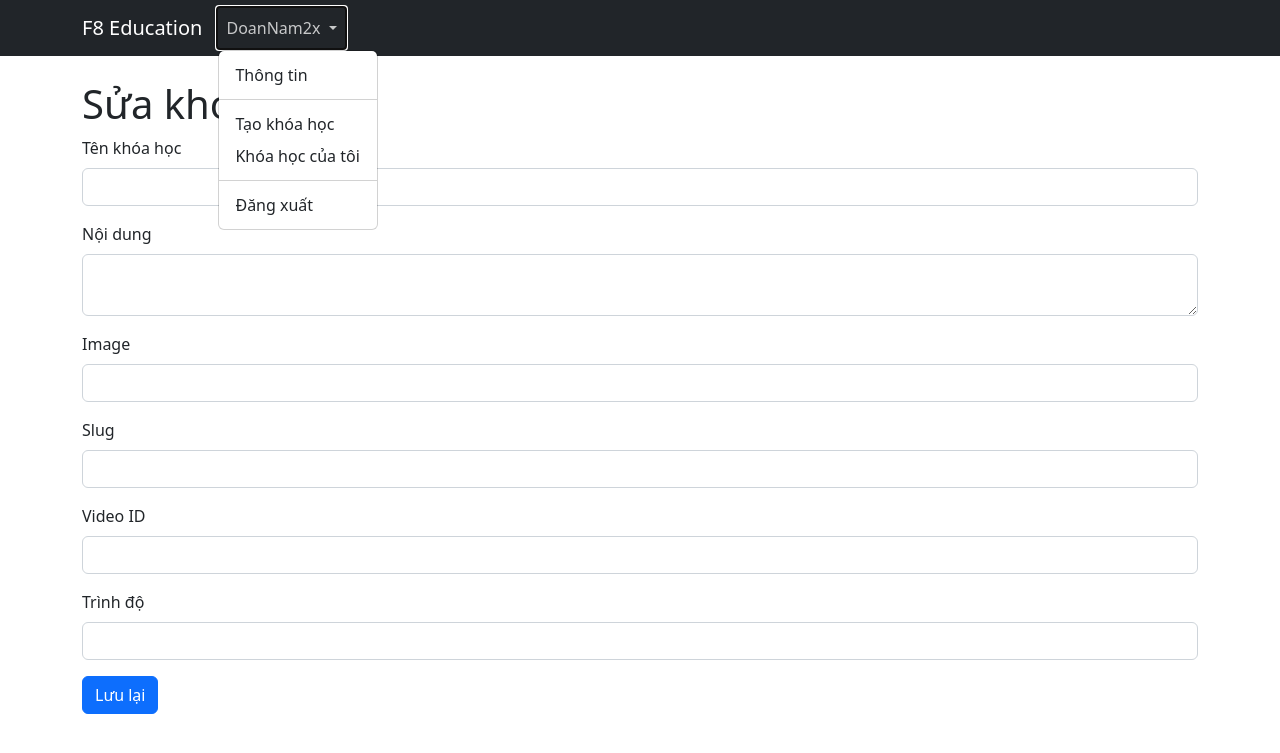
After one commit to namkieudoan/nodejs-blog, a Node server app: template src/resources/views/courses/edit.hbs in a window 1280 px wide, after a click on "DoanNam2x". The commit adds this page. Shown: the top 753 px of the page. Run offline with Node 20, Linux system fonts and the light colour scheme; the template is opened without the code that fills it, so the values that code supplies are empty; style sheets or scripts are compiled from the project's sources; some libraries are stand-ins or nearby versions.

Commit message:
Update course - CRUD

```diff
--- a/package.json
+++ b/package.json
@@ -24,6 +24,7 @@
   "dependencies": {
     "express": "^4.18.2",
     "express-handlebars": "^6.0.6",
+    "method-override": "^3.0.0",
     "mongoose": "^6.7.5"
   },
   "devDependencies": {
--- a/src/app/controllers/SiteController.js
+++ b/src/app/controllers/SiteController.js
@@ -10,7 +10,7 @@ const {multiMongooseToObject} = require('../../ulti/mongoose');
             Course.find({})
                 .then(courses=>{
                     //convert object contructor of mongoose to object inerral
-                    res.render('courses',{ courses: multiMongooseToObject(courses) })
+                    res.render('home',{ courses: multiMongooseToObject(courses) })
                 })
                 .catch(error => next(error))
         }
--- a/src/app/modals/course.js
+++ b/src/app/modals/course.js
@@ -9,6 +9,7 @@ const Course = new Schema({
   image: {type: String, maxLength: 255},
   slug: {type: String, maxLength: 255},
   videoId: {type: String, maxLength: 255},
+  level: {type: String, maxLength: 255},
 },{
   timestamps:true
 });
--- a/src/index.js
+++ b/src/index.js
@@ -1,6 +1,7 @@
 const path = require('path');
 const express = require('express');
 const morgan = require('morgan');
+const methodOverride = require('method-override')
 const {engine} = require('express-handlebars');
 const route = require('./routes');
 const db = require('./config/db')
@@ -11,6 +12,7 @@ db.connect()
 const app = express();
 const port = 3000;
 
+app.use(methodOverride('_method'));
 
 //static file
 app.use(express.static(path.join(__dirname, 'public')));
@@ -26,6 +28,9 @@ app.use(express.json());
 //template engine
 app.engine('hbs', engine({
   extname: '.hbs',
+  helpers: {
+    sum: (a, b) => a + b
+  }
 
 }));
 
--- a/src/resources/views/courses/create.hbs
+++ b/src/resources/views/courses/create.hbs
@@ -1,4 +1,4 @@
-<div class='form-create'>
+<div class='form-create mt-4'>
     <h1>Tạo khóa học</h1>
     <form method='POST' action='/courses/store'>
         <div class='mb-3'>
@@ -7,7 +7,7 @@
         </div>
         <div class='mb-3'>
             <label for='description' class='form-label'>Nội dung</label>
-            <input type='text' class='form-control' id='description' name='description' />
+            <textarea class='form-control' id='description' name='description'></textarea>
         </div>
         <div class='mb-3'>
             <label for='image' class='form-label'>Image</label>
--- /dev/null
+++ b/src/resources/views/courses/edit.hbs
@@ -0,0 +1,31 @@
+<div class='form-create mt-4'>
+    <h1>Sửa khóa học</h1>
+    <form method='POST' action='/courses/{{course._id}}?_method=PUT'>
+        <div class='mb-3'>
+            <label for='name' class='form-label'>Tên khóa học</label>
+            <input type='text' class='form-control' value="{{course.name}}" id='name' name='name' />
+        </div>
+        <div class='mb-3'>
+            <label for='description' class='form-label'>Nội dung</label>
+            <textarea class='form-control' id='description' name='description'>{{course.description}}</textarea>
+        </div>
+        <div class='mb-3'>
+            <label for='image' class='form-label'>Image</label>
+            <input type='text' class='form-control' value="{{course.image}}" id='image' name='image' />
+        </div>
+        <div class='mb-3'>
+            <label for='slug' class='form-label'>Slug</label>
+            <input type='text' class='form-control' value="{{course.slug}}" id='slug' name='slug' />
+        </div>
+        <div class='mb-3'>
+            <label for='videoId' class='form-label'>Video ID</label>
+            <input type='text' class='form-control' value="{{course.videoId}}" id='videoId' name='videoId' />
+        </div>
+        <div class='mb-3'>
+            <label for='level' class='form-label'>Trình độ</label>
+            <input type='text' class='form-control' value="{{course.level}}" id='level' name='level' />
+        </div>
+
+        <button type='submit' class='btn btn-primary'>Lưu lại</button>
+    </form>
+</div>
--- a/src/resources/views/home.hbs
+++ b/src/resources/views/home.hbs
@@ -1,6 +1,6 @@
 <div class="mt-4">
   <div class="row">
-
+    <h2>Home Page</h2>
     {{#each courses}}
     <div class="col-sm-6 col-lg-4" >
         <div class="card mt-4">
--- a/src/resources/views/partials/header.hbs
+++ b/src/resources/views/partials/header.hbs
@@ -1,5 +1,5 @@
-<nav class='navbar navbar-expand-lg bg-light'>
-    <div class='container-fluid'>
+<nav class="navbar navbar-expand-lg navbar-dark bg-dark ">
+    <div class='container'>
         <a class='navbar-brand' href='/'>F8 Education</a>
         <button
             class='navbar-toggler'
@@ -12,24 +12,28 @@
         >
             <span class='navbar-toggler-icon'></span>
         </button>
-        <div class='collapse navbar-collapse' id='navbarSupportedContent'>
-            <ul class='navbar-nav me-auto mb-2 mb-lg-0'>
-                <li class='nav-item'>
-                    <a class='nav-link active' aria-current='page' href='/'>Home</a>
-                </li>
-                <li class='nav-item'>
-                    <a class='nav-link' href='/courses'>Courses</a>
-                </li>
-                <li class='nav-item'>
-                    <a class='nav-link' href='/courses/create'>Create Course</a>
+        <div class='collapse navbar-collapse' id="navbarSupportedContent">
+            <ul class='navbar-nav'>
+                <li class='nav-item dropdown'>
+                    <a
+                        class='nav-link dropdown-toggle'
+                        href='#'
+                        role='button'
+                        data-bs-toggle='dropdown'
+                        aria-expanded='false'
+                    >
+                        DoanNam2x
+                    </a>
+                    <ul class='dropdown-menu'>
+                        <li><a class='dropdown-item' href='#'>Thông tin</a></li>
+                        <li><hr class='dropdown-divider' /></li>
+                        <li><a class='dropdown-item' href='/courses/create'>Tạo khóa học</a></li>
+                        <li><a class='dropdown-item' href='/me/stored/courses'>Khóa học của tôi</a></li>
+                        <li><hr class='dropdown-divider' /></li>
+                        <li><a class='dropdown-item' href='#'>Đăng xuất</a></li>
+                    </ul>
                 </li>
             </ul>
-            <div class="search ">
-                <form class="d-flex" role="search">
-                    <input class="form-control me-2" type="search" placeholder="Search" aria-label="Search">
-                    <button class="btn btn-outline-success" type="submit">Search</button>
-                </form>
-            </div>
         </div>
     </div>
 </nav>
--- a/src/routes/courses.js
+++ b/src/routes/courses.js
@@ -4,6 +4,8 @@ const courseController = require('../app/controllers/CourseController');
 
 router.get('/create',courseController.create)
 router.post('/store',courseController.store)
+router.get('/:id/edit',courseController.edit)
+router.put('/:id',courseController.update)
 router.get('/:slug',courseController.slug)
 router.get('/', courseController.index)
 
--- a/src/routes/index.js
+++ b/src/routes/index.js
@@ -1,9 +1,11 @@
 const newRouter = require ('./news');
 const siteRouter = require ('./site');
 const coursesRouter = require ('./courses');
+const meRouter = require ('./me');
 
 function route(app) {
     app.use('/news', newRouter);
+    app.use('/me', meRouter);
     app.use('/courses', coursesRouter);
     app.use('/', siteRouter);
 }
```
Also changed, not shown: src/app/controllers/CourseController.js (+17 -0 lines), src/app/controllers/MeController.js (added, +17 -0 lines), src/resources/views/me/stored-courses.hbs (added, +28 -0 lines), src/routes/me.js (added, +7 -0 lines), 1 other file.
